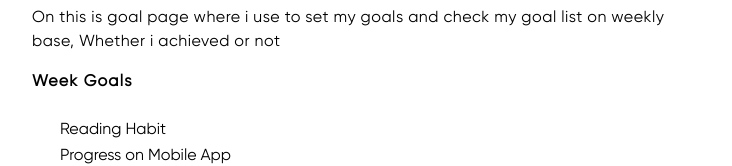
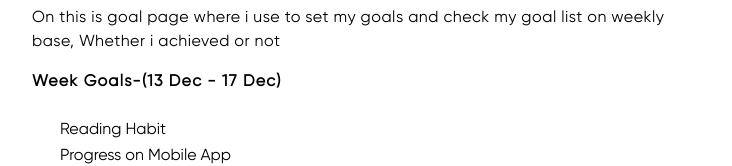
Before and after one commit to naveensinghp/psweb, a Next.js app: page /goals in a window 1280 px wide. Shown: the part 220-386 px from the top of the page, without its empty margins (304-1036 px from the left). Built offline with nearby package versions, Linux system fonts and the light colour scheme; some icons are missing.

Commit message:
Week date added

```diff
--- a/pages/goals.js
+++ b/pages/goals.js
@@ -31,7 +31,7 @@ export default function Goals() {
                             <Paragraph>
                                 On this is goal page where i use to set my goals and check my goal list on weekly base, Whether i achieved or not
                             </Paragraph>
-                                <h4 style={{ letterSpacing: '1.2px' }}>Week Goals</h4> <br/>
+                                <h4 style={{ letterSpacing: '1.2px' }}>Week Goals-(13 Dec - 17 Dec)</h4> <br/>
                                     <MyImpossibleList title="Reading Habit"/>
                                     <MyImpossibleList title="Progress on Mobile App"/>
                                     <MyImpossibleList title="Go to GYM 5 days"/>
```
